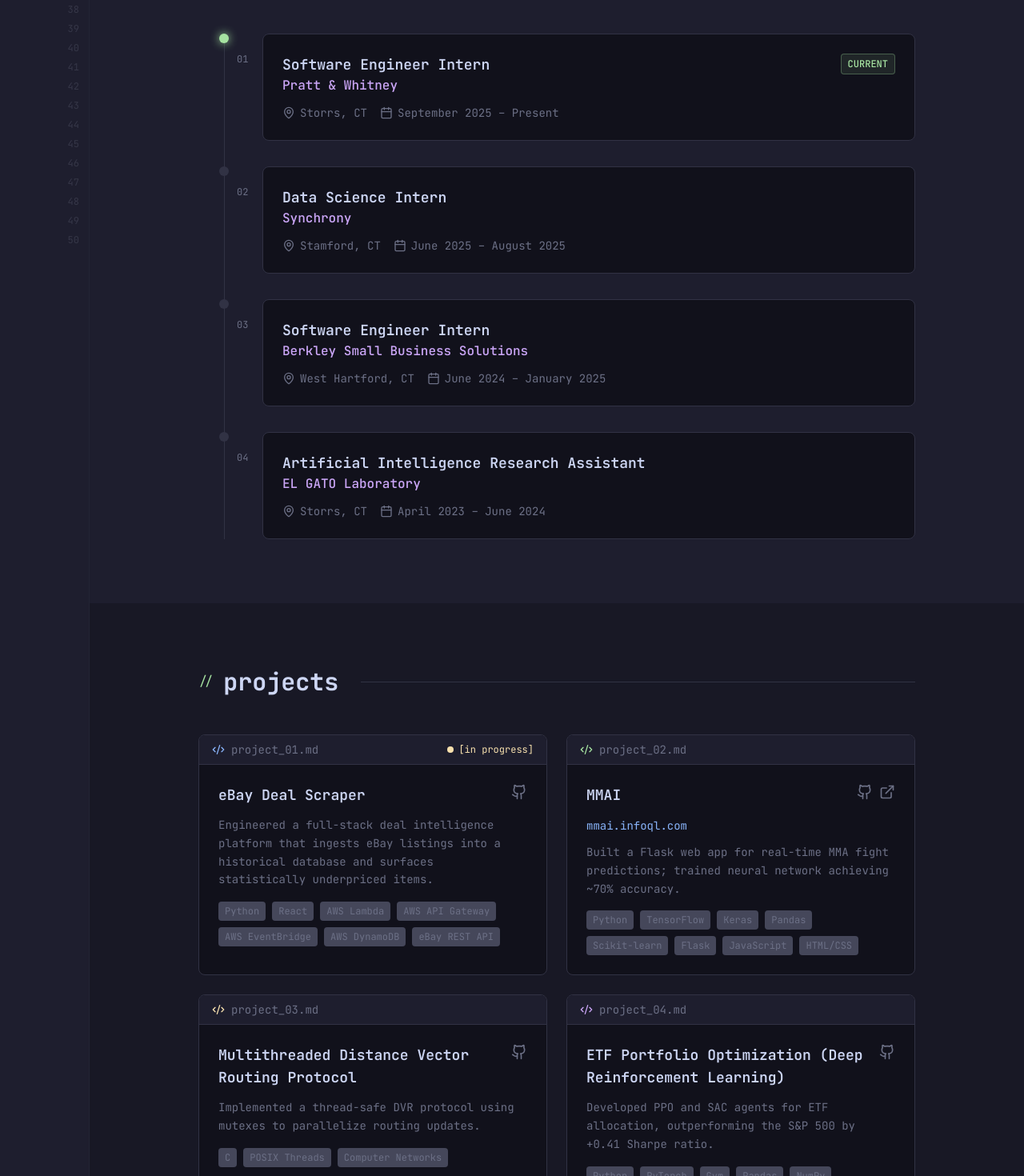
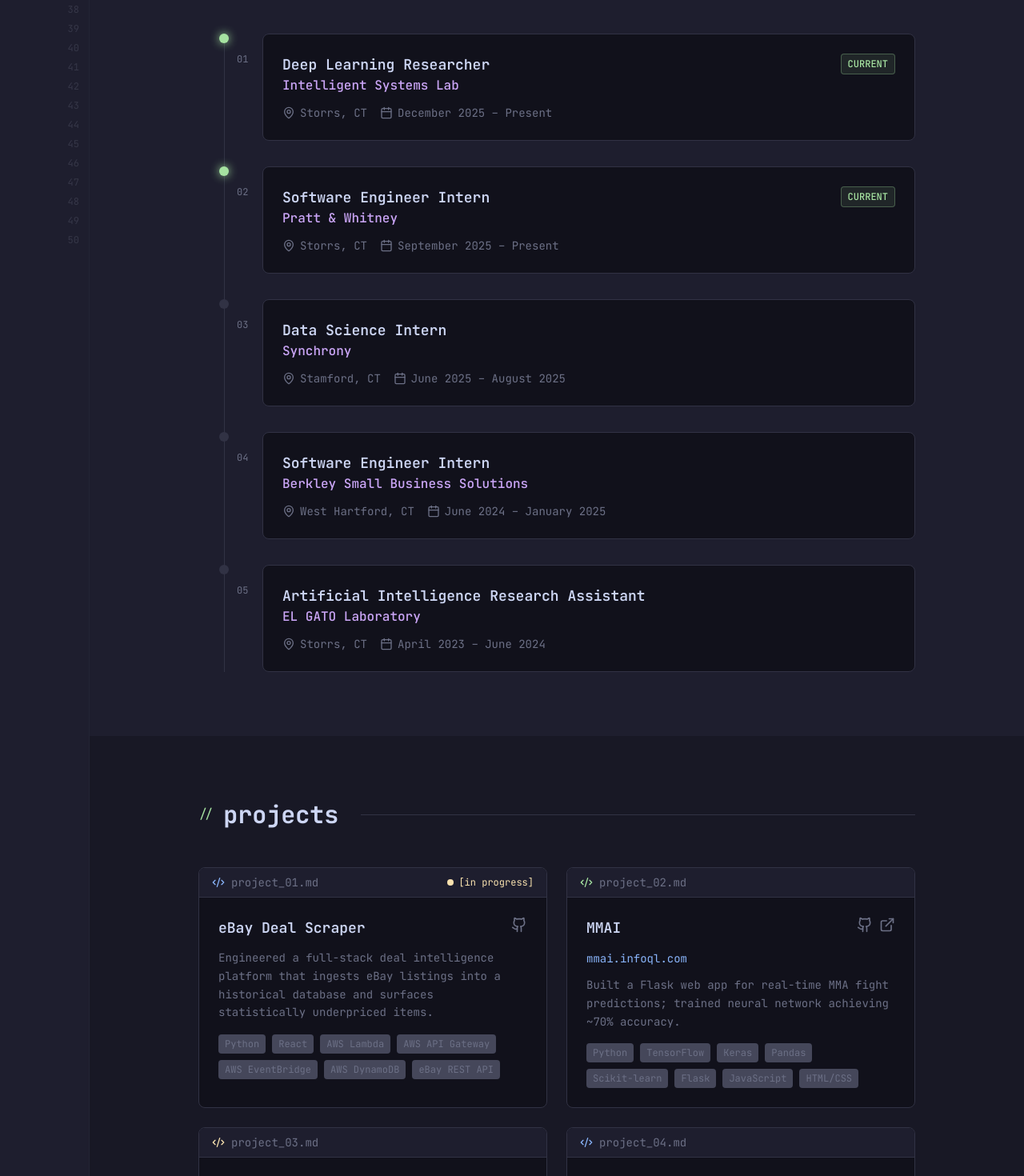
Before and after one commit to kri-shah/kri-shah.github.io, a React (Vite) app: page / in a window 1280 px wide. Shown: the part 1000-2470 px from the top of the page at 80% size. Built offline with nearby package versions, Linux system fonts and the light colour scheme.

Commit message:
update deep learning research

```diff
--- a/src/components/Experience.jsx
+++ b/src/components/Experience.jsx
@@ -1,6 +1,13 @@
 import { Briefcase, MapPin, Calendar } from 'lucide-react';
 
 const experiences = [
+  {
+    title: 'Deep Learning Researcher',
+    company: 'Intelligent Systems Lab',
+    location: 'Storrs, CT',
+    period: 'December 2025 – Present',
+    current: true,
+  },
   {
     title: 'Software Engineer Intern',
     company: 'Pratt & Whitney',
--- a/src/components/Projects.jsx
+++ b/src/components/Projects.jsx
@@ -29,15 +29,6 @@
     color: 'var(--color-ide-accent-yellow)',
   },
   {
-    title: 'ETF Portfolio Optimization (Deep Reinforcement Learning)',
-    link: null,
-    github: 'https://github.com/kri-shah/DRL-Portfolio-Management',
-    status: 'completed',
-    description: 'Developed PPO and SAC agents for ETF allocation, outperforming the S&P 500 by +0.41 Sharpe ratio.',
-    tech: ['Python', 'PyTorch', 'Gym', 'Pandas', 'NumPy'],
-    color: 'var(--color-ide-accent-purple)',
-  },
-  {
     title: 'NBA Statistics Database',
     link: null,
     github: null,
@@ -45,7 +36,7 @@
     description: 'Designed and deployed a fully normalized (3NF) PostgreSQL database for team and player statistics.',
     tech: ['PostgreSQL', 'SQL', 'Python', 'Psycopg2'],
     color: 'var(--color-ide-accent)',
-  },
+  }
 ];
 
 const Projects = () => {
```
